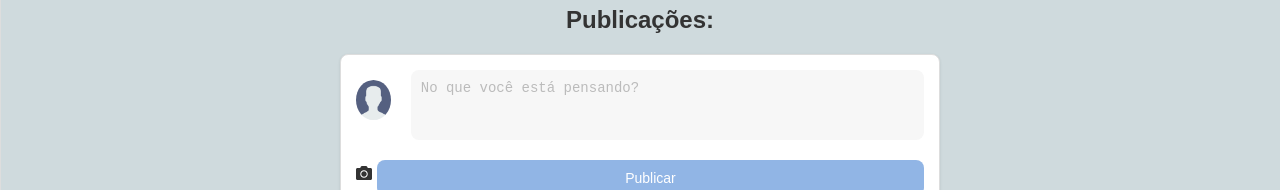
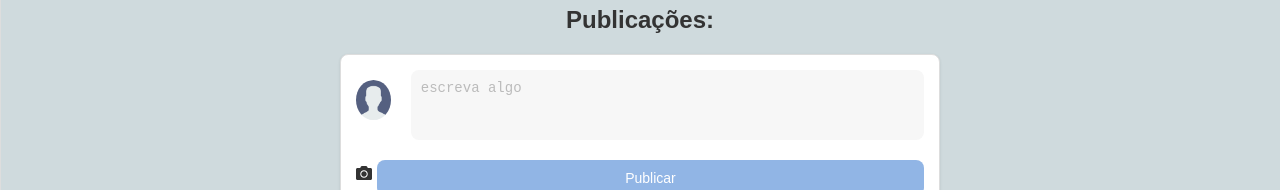
Before and after one commit to lopes7890/Babylon-MVP, a React (Vite) app: page /feed in a window 1280 px wide. Shown: the part 126-316 px from the top of the page. Built offline with nearby package versions, Linux system fonts and the light colour scheme.

Commit message:
placeholder update

```diff
--- a/src/Pages/Feed.jsx
+++ b/src/Pages/Feed.jsx
@@ -84,7 +84,7 @@ function Feed() {
           <textarea
             value={newPost}
             onChange={handlePostChange}
-            placeholder="No que você está pensando?"
+            placeholder="escreva algo"
           />
         </div>
         {newImage && (
```
